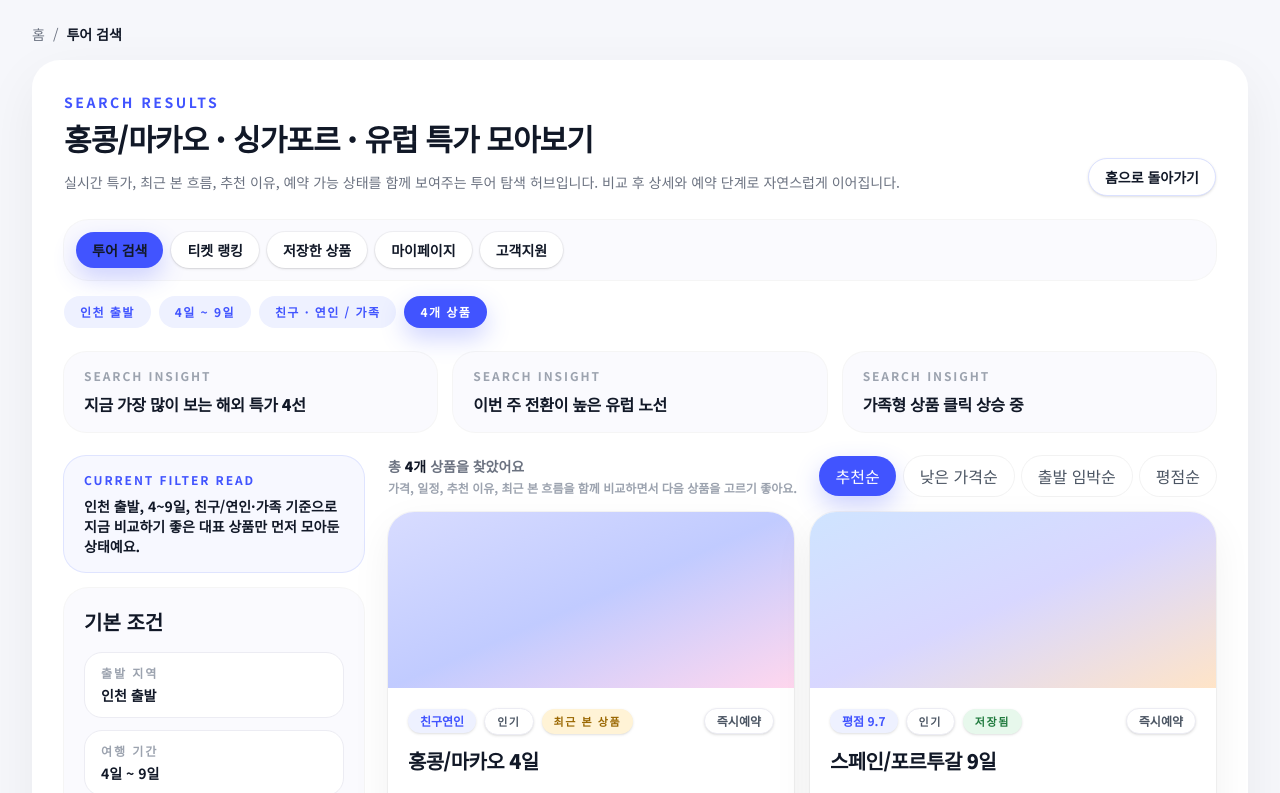
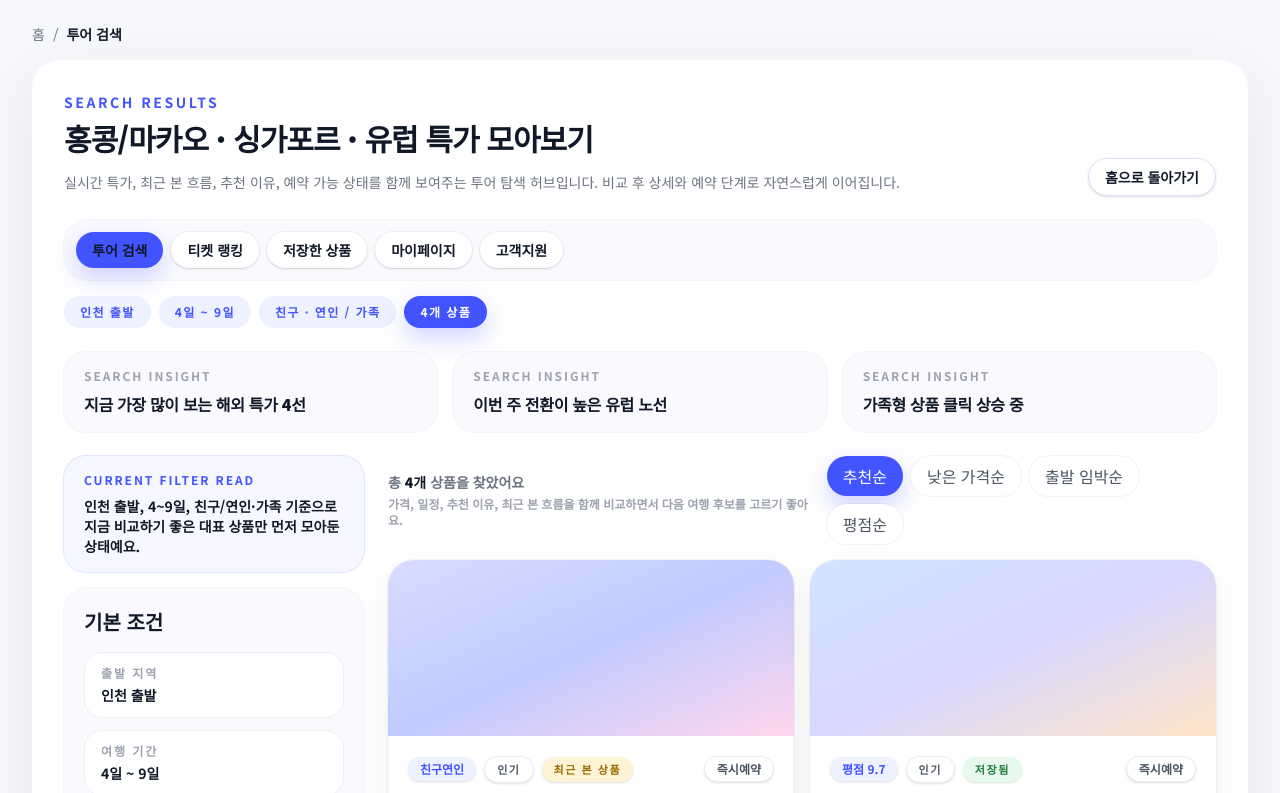
Before and after one commit to gamigear/notai, a Next.js app: page /search in a window 1280 px wide. Shown: the top 793 px of the page. Built offline with nearby package versions, Linux system fonts and the light colour scheme.

Commit message:
refactor: tighten wording consistency across discovery and hubs

```diff
--- a/src/app/saved/page.tsx
+++ b/src/app/saved/page.tsx
@@ -59,7 +59,7 @@ export default function SavedPage() {
           </div>
 
           <div className="mt-6 grid gap-6 lg:grid-cols-[1.1fr_0.9fr]">
-            <DetailSection title="저장한 여행" tone="tinted">
+            <DetailSection title="저장한 여행" subtitle="최근 저장해 둔 여행 후보를 다시 비교하고 예약 흐름으로 이어가는 구간입니다." tone="tinted">
               <div className="mt-4 space-y-3">
                 {travelDeals.slice(0, 2).map((deal, index) => (
                   <Link
--- a/src/app/search/page.tsx
+++ b/src/app/search/page.tsx
@@ -130,7 +130,7 @@ export default function SearchPage() {
                   <p className="text-sm font-semibold text-[#6b7280]">
                     총 <span className="font-black text-[#111827]">{travelDeals.length}개</span> 상품을 찾았어요
                   </p>
-                  <p className="mt-1 text-xs font-semibold text-[#9ca3af]">가격, 일정, 추천 이유, 최근 본 흐름을 함께 비교하면서 다음 상품을 고르기 좋아요.</p>
+                  <p className="mt-1 text-xs font-semibold text-[#9ca3af]">가격, 일정, 추천 이유, 최근 본 흐름을 함께 비교하면서 다음 여행 후보를 고르기 좋아요.</p>
                 </div>
                 <div className="flex flex-wrap items-center gap-2">
                   {sortOptions.map((sort, index) => (
--- a/src/app/support/page.tsx
+++ b/src/app/support/page.tsx
@@ -58,7 +58,7 @@ export default function SupportPage() {
           </div>
 
           <div className="mt-6 grid gap-6 lg:grid-cols-[0.95fr_1.05fr]">
-            <DetailSection title="지원 메뉴" tone="tinted">
+            <DetailSection title="지원 메뉴" subtitle="가장 자주 찾는 지원 카테고리를 빠르게 열어볼 수 있는 구간입니다." tone="tinted">
               <div className="mt-4 flex flex-wrap gap-2">
                 {supportLinks.map((link) => (
                   <Link key={link} href="/support" className="rounded-full border border-[#ececf3] bg-white px-4 py-2 text-sm font-semibold text-[#4b5563] shadow-sm">
--- a/src/app/ticket/page.tsx
+++ b/src/app/ticket/page.tsx
@@ -104,7 +104,7 @@ export default function TicketPage() {
                   <p className="text-sm font-semibold text-[#6b7280]">
                     총 <span className="font-black text-[#111827]">{rankingCards.length}개</span> 공연이 실시간 랭킹에 있어요
                   </p>
-                  <p className="mt-1 text-xs font-semibold text-[#9ca3af]">랭킹, 좌석 분위기, 저장 상태, 최근 본 흐름을 함께 보면서 빠르게 공연을 고를 수 있어요.</p>
+                  <p className="mt-1 text-xs font-semibold text-[#9ca3af]">랭킹, 좌석 분위기, 저장 상태, 최근 본 흐름을 함께 보면서 다음 공연 후보를 빠르게 고를 수 있어요.</p>
                 </div>
                 <div className="flex flex-wrap items-center gap-2">
                   {ticketSortOptions.map((sort, index) => (
```
